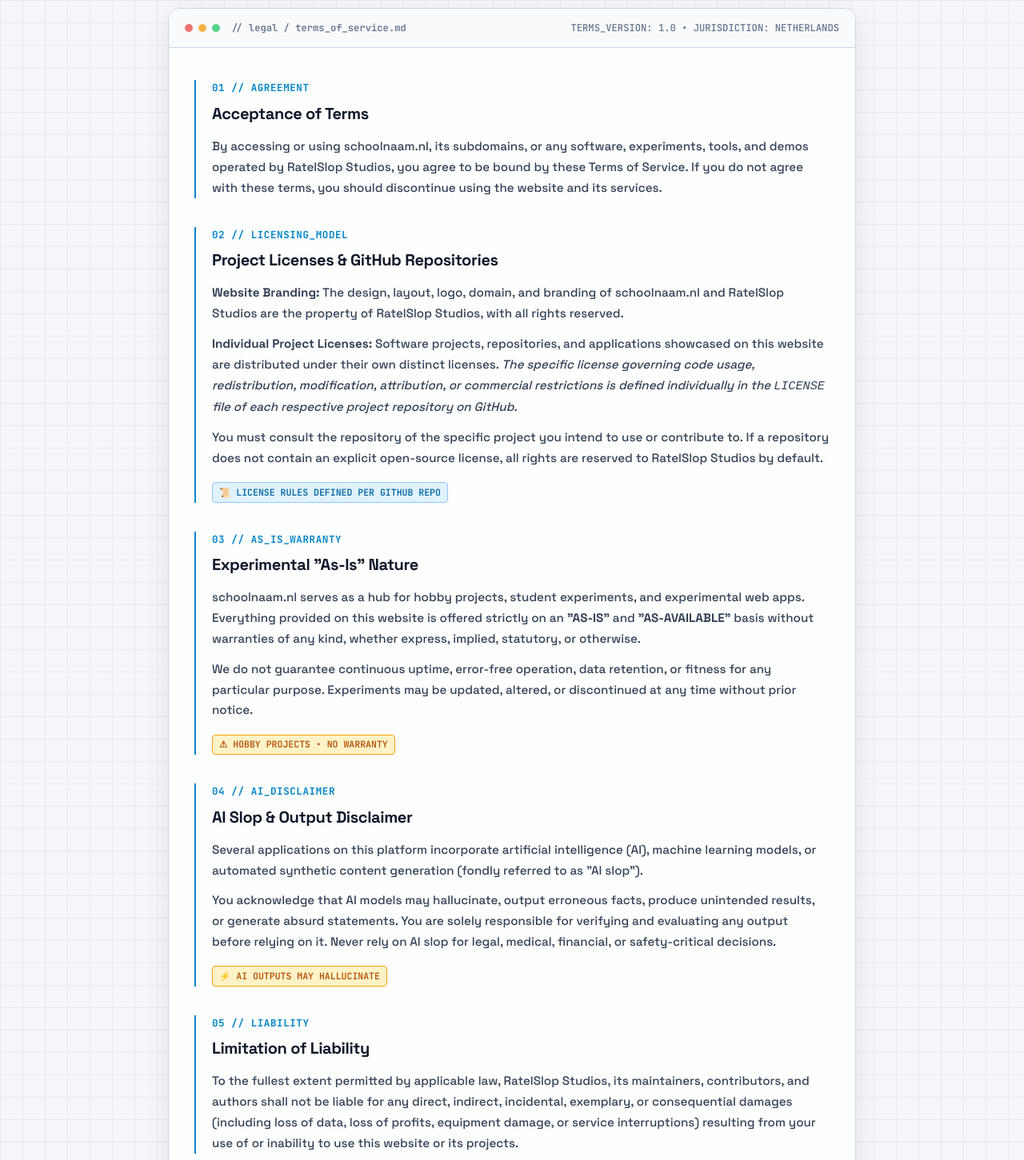
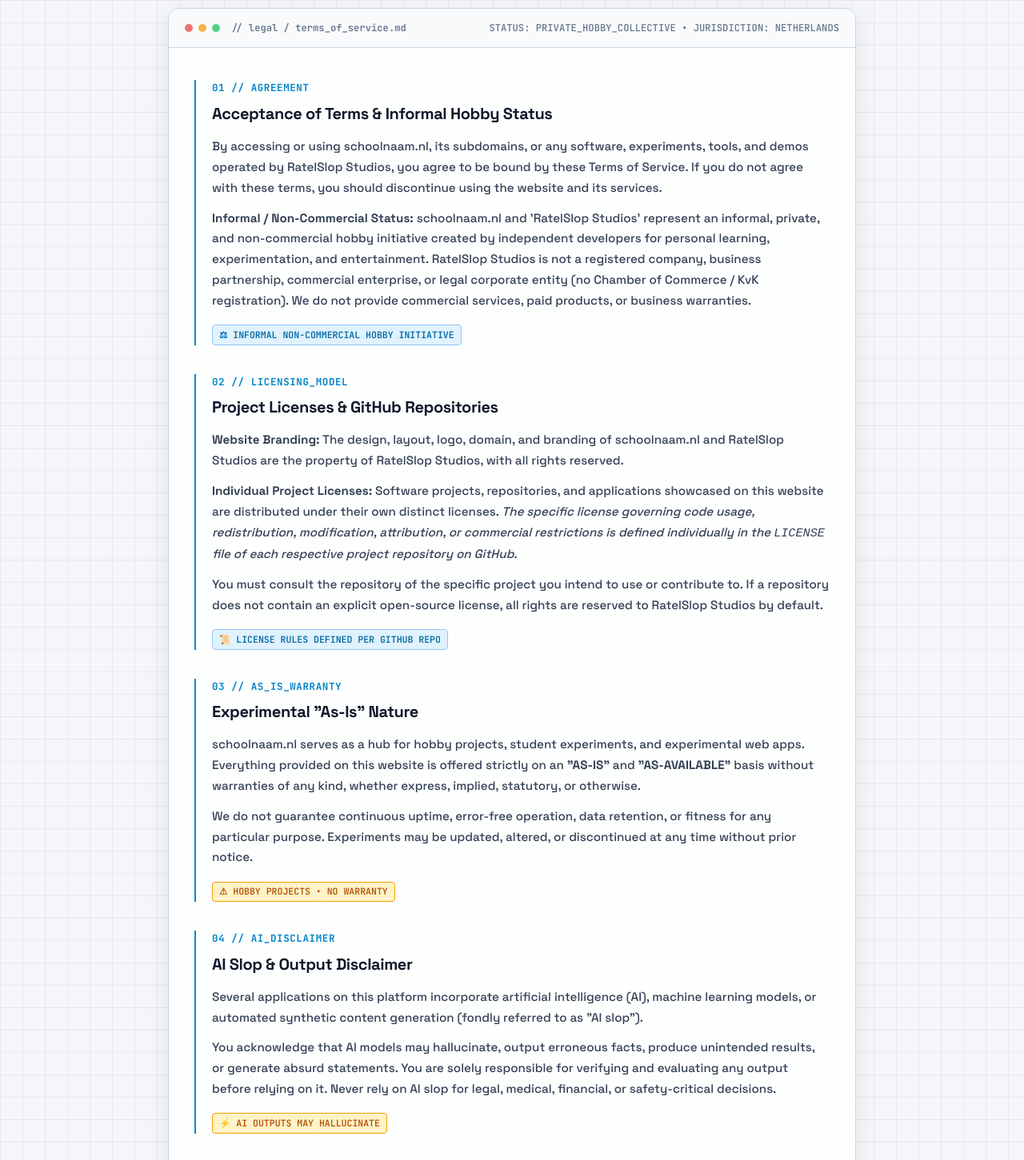
Before and after one commit to RatelSlop/schoolnaam.nl, a plain HTML site: page terms/index.html in a window 1280 px wide. Shown: the part 308-1759 px from the top of the page at 80% size. Drawn offline with Linux system fonts and the light colour scheme.

Commit message:
Verduidelijk niet-commerciele particuliere hobby-status in Privacy en Terms

```diff
--- a/terms/index.html
+++ b/terms/index.html
@@ -552,7 +552,7 @@
             <span class="terminal-title">// legal / terms_of_service.md</span>
           </div>
           <div class="terminal-meta">
-            <span>TERMS_VERSION: 1.0 &bull; JURISDICTION: NETHERLANDS</span>
+            <span>STATUS: PRIVATE_HOBBY_COLLECTIVE &bull; JURISDICTION: NETHERLANDS</span>
           </div>
         </div>
 
@@ -560,10 +560,14 @@
           <!-- Section 1: Acceptance -->
           <section class="legal-section">
             <span class="section-tag">01 // agreement</span>
-            <h2 id="sec1-title" class="section-title">Acceptance of Terms</h2>
+            <h2 id="sec1-title" class="section-title">Acceptance of Terms &amp; Informal Hobby Status</h2>
             <p id="sec1-p1" class="section-text">
               By accessing or using schoolnaam.nl, its subdomains, or any software, experiments, tools, and demos operated by RatelSlop Studios, you agree to be bound by these Terms of Service. If you do not agree with these terms, you should discontinue using the website and its services.
             </p>
+            <p id="sec1-p2" class="section-text">
+              <strong>Informal / Non-Commercial Status:</strong> schoolnaam.nl and 'RatelSlop Studios' represent an informal, private, and non-commercial hobby initiative created by independent developers for personal learning, experimentation, and entertainment. RatelSlop Studios is not a registered company, business partnership, commercial enterprise, or legal corporate entity (no Chamber of Commerce / KvK registration). We do not provide commercial services, paid products, or business warranties.
+            </p>
+            <span class="badge-chip">&#9878; INFORMAL NON-COMMERCIAL HOBBY INITIATIVE</span>
           </section>
 
           <!-- Section 2: Project Licenses & Intellectual Property -->
@@ -613,7 +617,7 @@
             <span class="section-tag">05 // liability</span>
             <h2 id="sec5-title" class="section-title">Limitation of Liability</h2>
             <p id="sec5-p1" class="section-text">
-              To the fullest extent permitted by applicable law, RatelSlop Studios, its maintainers, contributors, and authors shall not be liable for any direct, indirect, incidental, consequential, special, or exemplary damages, including but not limited to loss of data, loss of profits, equipment damage, or service interruptions resulting from your use of or inability to use this website or its projects.
+              To the fullest extent permitted by applicable law, the individual developers, operators, contributors, and maintainers behind the informal RatelSlop Studios hobby initiative shall not be liable for any direct, indirect, incidental, consequential, special, or exemplary damages, including but not limited to loss of data, loss of profits, equipment damage, or service interruptions resulting from your use of or inability to use this website or its projects.
             </p>
           </section>
 
@@ -657,8 +661,9 @@
       en: {
         pageTitle: 'Terms of Service',
         pageDesc: 'Usage conditions, individual project licensing & AI disclaimer.',
-        sec1Title: 'Acceptance of Terms',
+        sec1Title: 'Acceptance of Terms & Informal Hobby Status',
         sec1P1: 'By accessing or using schoolnaam.nl, its subdomains, or any software, experiments, tools, and demos operated by RatelSlop Studios, you agree to be bound by these Terms of Service. If you do not agree with these terms, you should discontinue using the website and its services.',
+        sec1P2: '<strong>Informal / Non-Commercial Status:</strong> schoolnaam.nl and \'RatelSlop Studios\' represent an informal, private, and non-commercial hobby initiative created by independent developers for personal learning, experimentation, and entertainment. RatelSlop Studios is not a registered company, business partnership, commercial enterprise, or legal corporate entity (no Chamber of Commerce / KvK registration). We do not provide commercial services, paid products, or business warranties.',
         sec2Title: 'Project Licenses & GitHub Repositories',
         sec2P1: '<strong>Website Branding:</strong> The design, layout, logo, domain, and branding of schoolnaam.nl and RatelSlop Studios are the property of RatelSlop Studios, with all rights reserved.',
         sec2P2: '<strong>Individual Project Licenses:</strong> Software projects, repositories, and applications showcased on this website are distributed under their own distinct licenses. <em>The specific license governing code usage, redistribution, modification, attribution, or commercial restrictions is defined individually in the <code>LICENSE</code> file of each respective project repository on GitHub.</em>',
@@ -670,7 +675,7 @@
         sec4P1: 'Several applications on this platform incorporate artificial intelligence (AI), machine learning models, or automated synthetic content generation (fondly referred to as "AI slop").',
         sec4P2: 'You acknowledge that AI models may hallucinate, output erroneous facts, produce unintended results, or generate absurd statements. You are solely responsible for verifying and evaluating any output before relying on it. Never rely on AI slop for legal, medical, financial, or safety-critical decisions.',
         sec5Title: 'Limitation of Liability',
-        sec5P1: 'To the fullest extent permitted by applicable law, RatelSlop Studios, its maintainers, contributors, and authors shall not be liable for any direct, indirect, incidental, exemplary, or consequential damages (including loss of data, loss of profits, equipment damage, or service interruptions) resulting from your use of or inability to use this website or its projects.',
+        sec5P1: 'To the fullest extent permitted by applicable law, the individual developers, operators, contributors, and maintainers behind the informal RatelSlop Studios hobby initiative shall not be liable for any direct, indirect, incidental, exemplary, or consequential damages (including loss of data, loss of profits, equipment damage, or service interruptions) resulting from your use of or inability to use this website or its projects.',
         sec6Title: 'Acceptable Use & Amendments',
         sec6P1: 'You agree not to disrupt or attempt to compromise the integrity, availability, or security of this website. We reserve the right to revise these Terms of Service at any time by updating this page. Continued use following changes implies acceptance.',
         themeLight: 'Light',
@@ -679,8 +684,9 @@
       nl: {
         pageTitle: 'Gebruiksvoorwaarden (Terms)',
         pageDesc: 'Voorwaarden, projectlicenties per GitHub-repo & AI disclaimer.',
-        sec1Title: 'Aanvaarding van de Voorwaarden',
+        sec1Title: 'Aanvaarding van de Voorwaarden & Hobby-Status',
         sec1P1: 'Door het bezoeken of gebruiken van schoolnaam.nl, eventuele subdomeinen, of software, experimenten, tools en demo’s beheerd door RatelSlop Studios, ga je akkoord met deze Gebruiksvoorwaarden. Indien je niet akkoord gaat, verzoeken we je het gebruik van de site en tools te staken.',
+        sec1P2: '<strong>Niet-commerciële / Particuliere Status:</strong> schoolnaam.nl en \'RatelSlop Studios\' zijn een informeel, niet-commercieel particulier hobby-initiatief van onafhankelijke individuele ontwikkelaars voor persoonlijke educatieve en experimentele doeleinden. RatelSlop Studios is géén geregistreerd bedrijf, onderneming of formele rechtspersoon (geen KvK-inschrijving). Er worden geen commerciële diensten, betaalde producten of zakelijke garanties geleverd.',
         sec2Title: 'Projectlicenties & GitHub Repositories',
         sec2P1: '<strong>Website Branding:</strong> Het ontwerp, de huisstijl, logo’s, domeinnamen en branding van schoolnaam.nl en RatelSlop Studios zijn eigendom van RatelSlop Studios (alle rechten voorbehouden).',
         sec2P2: '<strong>Individuele Projectlicenties:</strong> Softwareprojecten, repositories en applicaties die op deze hub worden getoond, vallen elk onder hun eigen specifieke licentievoorwaarden. <em>De toepasselijke licentie m.b.t. codegebruik, herdistributie, wijzigingen, naamsvermelding of commerciële restricties staat expliciet gedefinieerd in het betreffende <code>LICENSE</code>-bestand in de bijbehorende GitHub repository.</em>',
@@ -692,7 +698,7 @@
         sec4P1: 'Diverse applicaties op deze site maken gebruik van kunstmatige intelligentie (AI), neurale modellen of geautomatiseerde generatie-algoritmes (met een knipoog aangeduid als "AI slop").',
         sec4P2: 'Je erkent dat AI-modellen kunnen hallucineren, feitelijk onjuiste gegevens kunnen genereren of onvoorspelbare resultaten kunnen leveren. Je bent te allen tijde zelf verantwoordelijk voor het controleren en toepassen van de output. Vertrouw nooit op AI slop voor medische, juridische, financiële of veiligheidskritische beslissingen.',
         sec5Title: 'Beperking van Aansprakelijkheid',
-        sec5P1: 'Voor zover maximaal toegestaan door de toepasselijke wetgeving is RatelSlop Studios, inclusief ontwikkelaars en beheerders, op geen enkele wijze aansprakelijk voor enige directe, indirecte, incidentele of gevolgschade (waaronder dataverlies, gederfde winst, hardwarefouten of uitval) voortvloeiend uit het gebruik of het niet kunnen gebruiken van deze website of projecten.',
+        sec5P1: 'Voor zover maximaal toegestaan door het toepasselijke recht zijn de individuele ontwikkelaars, beheerders en makers achter het informele RatelSlop Studios hobby-initiatief op geen enkele wijze aansprakelijk voor enige directe, indirecte, incidentele of gevolgschade (waaronder dataverlies, gederfde winst, hardwarefouten of uitval) voortvloeiend uit het gebruik of het niet kunnen gebruiken van deze website of projecten.',
         sec6Title: 'Toegestaan Gebruik & Wijzigingen',
         sec6P1: 'Het is niet toegestaan de website of onderliggende infrastructuur te overbelasten, te verstoren of te misbruiken. Wij behouden ons het recht voor deze voorwaarden tussentijds te actualiseren. Voortgezet gebruik geldt als instemming met de gewijzigde voorwaarden.',
         themeLight: 'Licht',
@@ -712,6 +718,8 @@
       document.getElementById('page-desc').textContent = t.pageDesc;
       document.getElementById('sec1-title').textContent = t.sec1Title;
       document.getElementById('sec1-p1').textContent = t.sec1P1;
+      const sec1P2 = document.getElementById('sec1-p2');
+      if (sec1P2) sec1P2.innerHTML = t.sec1P2;
       document.getElementById('sec2-title').textContent = t.sec2Title;
       document.getElementById('sec2-p1').innerHTML = t.sec2P1;
       document.getElementById('sec2-p2').innerHTML = t.sec2P2;
```
Also changed, not shown: privacy/index.html (+10 -9 lines).
